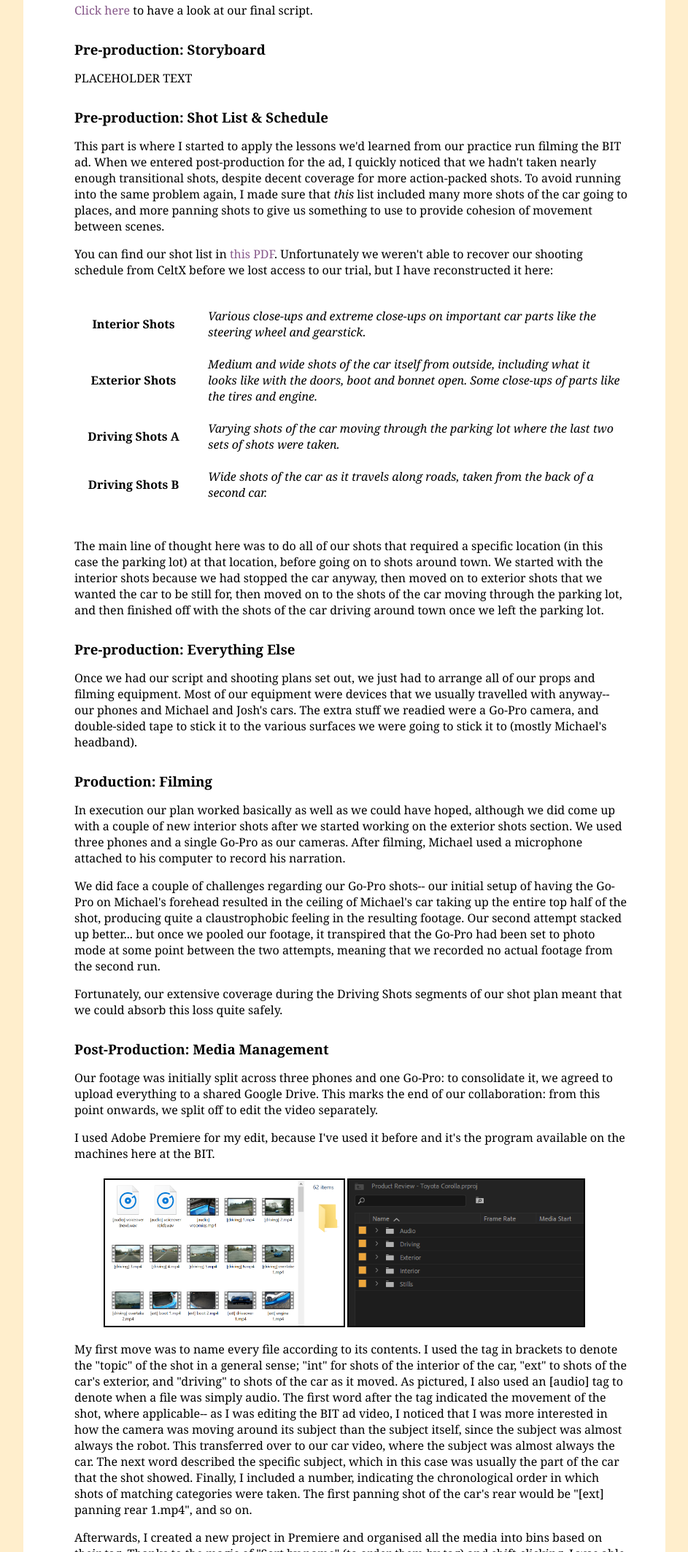
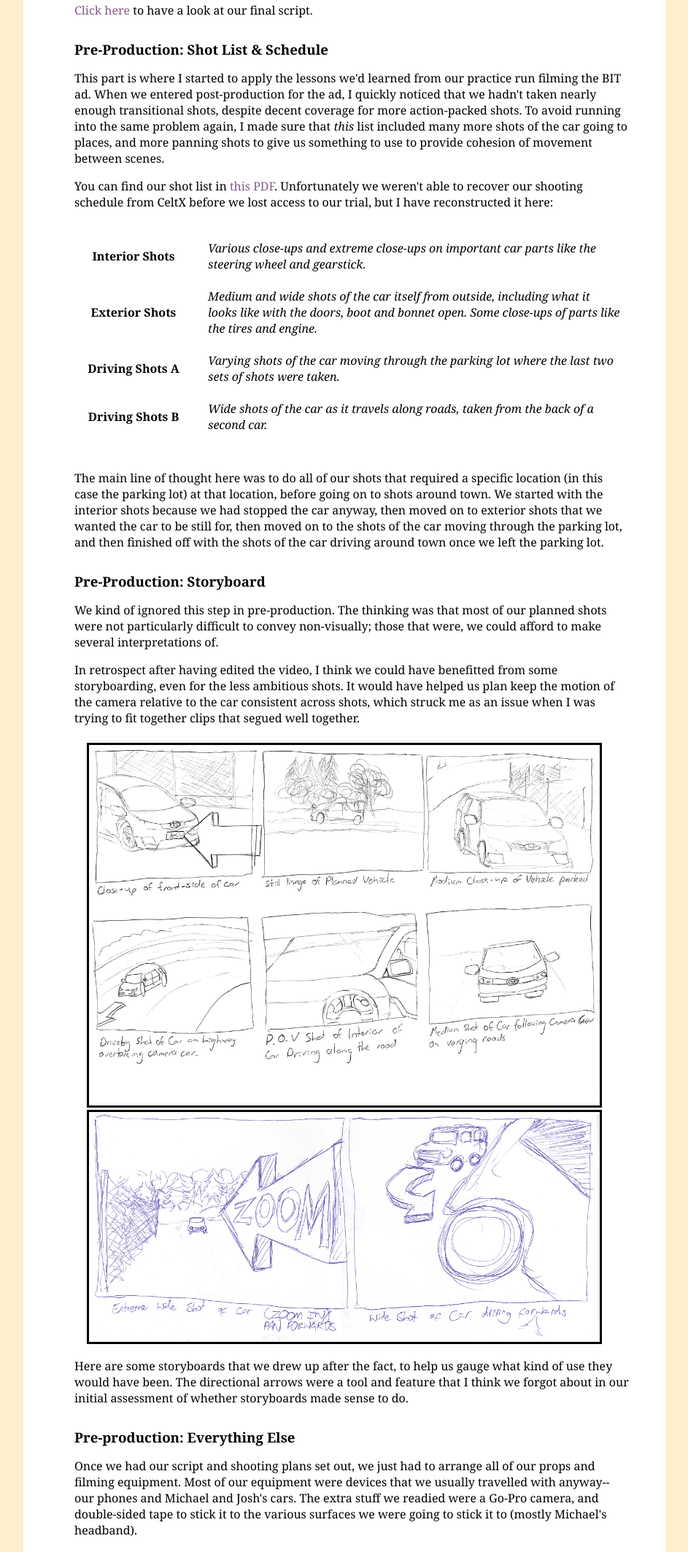
Before and after one commit to Owlpocalyptic/Multimedia, a plain HTML site: page video.html in a window 1280 px wide. Shown: the part 1591-3718 px from the top of the page at 73% size, without its empty margins (168-1111 px from the left). Drawn offline with Linux system fonts and the light colour scheme.

Commit message:
Added Storyboard section and images

```diff
--- a/video.html
+++ b/video.html
@@ -47,7 +47,7 @@
 		<p>Second, you have to come to some conclusion about the car. I mostly left this part to Michael and Josh, since I'm not very well versed in cars
 		and their merits. Luckily (I guess), about the most interesting thing you can say about the Toyota Corolla is that it is just a car, which is
 		about the level of analysis that I can work with.</p>
-		<h3>Pre-production: Script</h3>
+		<h3>Pre-Production: Script</h3>
 		<p>As a team, we tried to keep to the format and conventions of a standard screenplay. Our video was just an ordinary product review,
 		so we didn't need to put enormous amounts of thought into conveying a coherent narrative or anything like that. We did initially
 		debate putting some humour into the script, but we excised most of it by the final draft amid concerns of the jokes falling flat.</p>
@@ -56,9 +56,7 @@
 		was more to remind ourselves that we didn't need to film those parts more than anything. I imagine that a more professional workflow
 		would have left these considerations for the shot list to handle.</p>
 		<p><a href="video-script.html">Click here</a> to have a look at our final script.</p>
-		<h3>Pre-production: Storyboard</h3>
-		<p>PLACEHOLDER TEXT</p>
-		<h3>Pre-production: Shot List & Schedule</h3>
+		<h3>Pre-Production: Shot List & Schedule</h3>
 		<p>This part is where I started to apply the lessons we'd learned from our practice run filming the BIT ad. When we entered post-production
 		for the ad, I quickly noticed that we hadn't taken nearly enough transitional shots, despite decent coverage for more action-packed shots. To avoid
 		running into the same problem again, I made sure that <em>this</em> list included many more shots of the car going to places, and more panning shots to
@@ -75,6 +73,22 @@
 		going on to shots around town. We started with the interior shots because we had stopped the car anyway, then moved on to exterior shots that we wanted the car to be still for,
 		then moved on to the shots of the car moving through the parking lot, and then finished off with the shots of the
 		car driving around town once we left the parking lot. </p>
+		<h3>Pre-Production: Storyboard</h3>
+		<p>We kind of ignored this step in pre-production. The thinking was that most of our planned shots were not particularly
+		difficult to convey non-visually; those that were, we could afford to make several interpretations of.</p>
+		<p>In retrospect after having edited the video, I think we could have benefitted from some storyboarding, even for the less ambitious shots.
+		It would have helped us plan keep the motion of the camera relative to the car consistent across shots, which struck me
+		as an issue when I was trying to fit together clips that segued well together.</p>
+		<div class="imgrowwrapper">
+			<div class="imgrow">
+				<img src="img/storyboard 1.png"></img>
+			</div>
+			<div class="imgrow">
+				<img src="img/storyboard 2.png"></img>
+			</div>
+		</div>
+		<p>Here are some storyboards that we drew up after the fact, to help us gauge what kind of use they would have been.
+		The directional arrows were a tool and feature that I think we forgot about in our initial assessment of whether storyboards made sense to do.</p>
 		<h3>Pre-production: Everything Else</h3>
 		<p>Once we had our script and shooting plans set out, we just had to arrange all of our props and filming equipment. Most of our equipment
 		were devices that we usually travelled with anyway-- our phones and Michael and Josh's cars. The extra stuff we readied were a Go-Pro camera,
@@ -153,8 +167,7 @@
 		</div>
 		<p>I tried to normalize the image's brightness somewhat. First I brought up the brightness of highlights, then I tried to
 		enhance the brightness of the shadows, and then I reduced the contrast of the image. Whether I did them individually or combined them, these measures resulted in weird
-		overexposed looks that still didn't address the core issue of the hand being way too bright. I eventually gave up and removed that section
-		of the clip entirely-- the second half of the shot only needed minor tweaks, and still conveyed the same idea of pulling a gearstick to cue
+		overexposed looks that still didn't address the core issue of the hand being way too bright. Eventually, I came up with the solution of removing that half of the clip entirely-- the second half of the shot only needed minor tweaks, and still conveyed the same idea of pulling a gearstick to cue
 		the engine revving.</p>
 		<p>The other important decision I made at this stage was keyframing some of the corrections, mostly in clips where the light level
 		changed drastically as the camera ran. The clip of Michael's hand above would have fallen under this category if I had kept the bright part
```
Also changed, not shown: img/storyboard 1.png (added), img/storyboard 2.png (added).
